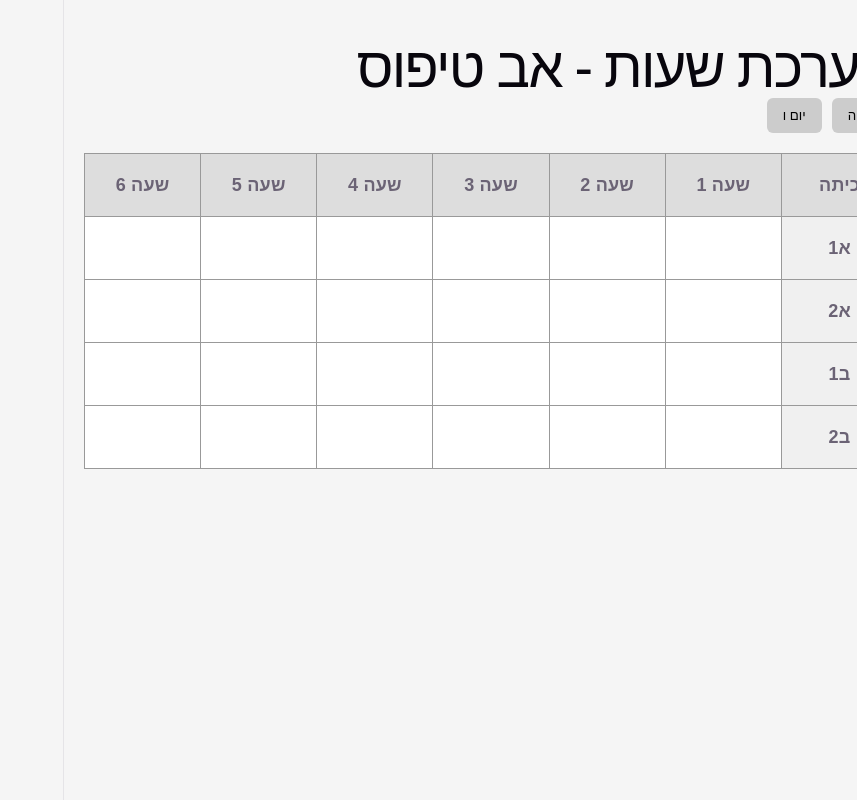
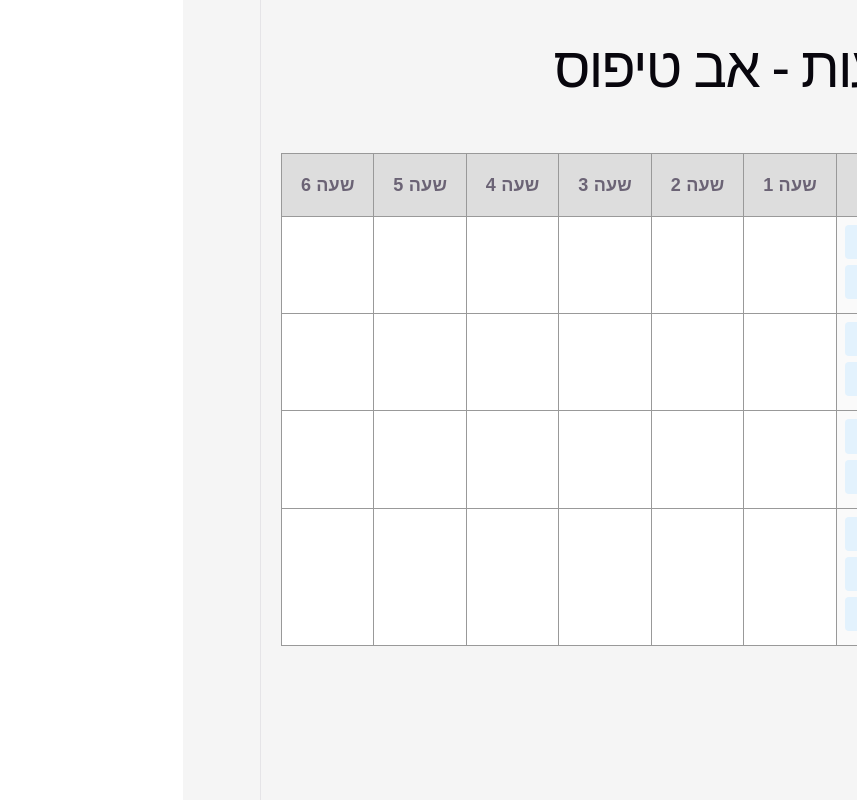
Before and after one commit to tiktik1717/timetable-app, a React (Vite) app: page / in a window 1280 px wide. Shown: the whole page, without its empty margins (423-1280 px from the left). Built offline with nearby package versions, Linux system fonts and the light colour scheme.

Commit message:
add teaching load inventory

```diff
--- a/src/App.css
+++ b/src/App.css
@@ -81,3 +81,18 @@ th {
   background: #1976d2;
   color: white;
 }
+
+.load-cell {
+  min-width: 180px;
+  background: #fafafa;
+  text-align: right;
+  padding: 8px;
+  font-size: 14px;
+}
+
+.load-item {
+  margin-bottom: 6px;
+  background: #e3f2fd;
+  padding: 4px 6px;
+  border-radius: 4px;
+}
--- a/src/App.jsx
+++ b/src/App.jsx
@@ -10,20 +10,39 @@ import {
   classes,
   hours,
   days,
+  teachingLoads,
 } from "./data/mockData";
 
 export default function App() {
   const [selectedDay, setSelectedDay] = useState("א");
+  const [schedule, setSchedule] = useState({});
 
-  const [schedule, setSchedule] = useState({});
+  function countScheduledHours(className, teacherId) {
+    let count = 0;
+
+    for (const day of days) {
+      for (const hour of hours) {
+        if (schedule[day]?.[className]?.[hour] === teacherId) {
+          count++;
+        }
+      }
+    }
+
+    return count;
+  }
+
+  function getRemainingHours(className, teacherId) {
+    const required = teachingLoads[className]?.[teacherId] || 0;
+    const scheduled = countScheduledHours(className, teacherId);
+
+    return required - scheduled;
+  }
 
   function hasConflict(currentClass, hour, teacherId) {
     for (const className of classes) {
       if (className === currentClass) continue;
 
-      if (
-        schedule[selectedDay]?.[className]?.[hour] === teacherId
-      ) {
+      if (schedule[selectedDay]?.[className]?.[hour] === teacherId) {
         return true;
       }
     }
@@ -36,19 +55,29 @@ export default function App() {
 
     if (!over) return;
 
-    const teacherId = active.id;
+    const teacherId = String(active.id);
+    const [className, hour] = over.id.split("-");
 
-    const [className, hour] = over.id.split("-");
+    const remaining = getRemainingHours(className, teacherId);
+
+    const currentTeacherInCell = schedule[selectedDay]?.[className]?.[hour];
+
+    // אם אותו מורה כבר נמצא בתא הזה, לא עושים כלום
+    if (currentTeacherInCell === teacherId) {
+      return;
+    }
+
+    if (remaining <= 0) {
+      alert("אין למורה הזה שעות שנותרו לשיבוץ בכיתה זו");
+      return;
+    }
 
     setSchedule((prev) => ({
       ...prev,
-
       [selectedDay]: {
         ...prev[selectedDay],
-
         [className]: {
           ...prev[selectedDay]?.[className],
-
           [hour]: teacherId,
         },
       },
@@ -81,10 +110,7 @@ export default function App() {
             <h2>מורים</h2>
 
             {teachers.map((teacher) => (
-              <DraggableTeacher
-                key={teacher.id}
-                teacher={teacher}
-              />
+              <DraggableTeacher key={teacher.id} teacher={teacher} />
             ))}
           </div>
 
@@ -92,7 +118,7 @@ export default function App() {
             <thead>
               <tr>
                 <th>כיתה</th>
-
+                <th>מחסן שעות</th>
                 {hours.map((hour) => (
                   <th key={hour}>שעה {hour}</th>
                 ))}
@@ -102,27 +128,39 @@ export default function App() {
             <tbody>
               {classes.map((className) => (
                 <tr key={className}>
-                  <td className="class-name">
-                    {className}
+                  <td className="class-name">{className}</td>
+
+                  <td className="load-cell">
+                    {Object.entries(teachingLoads[className] || {}).map(
+                      ([teacherId]) => {
+                        const teacher = teachers.find(
+                          (t) => t.id === teacherId
+                        );
+
+                        const remaining = getRemainingHours(
+                          className,
+                          teacherId
+                        );
+
+                        if (remaining <= 0) return null;
+
+                        return (
+                          <div key={teacherId} className="load-item">
+                            {teacher?.name} × {remaining}
+                          </div>
+                        );
+                      }
+                    )}
                   </td>
 
                   {hours.map((hour) => {
                     const teacherId =
-                      schedule[selectedDay]?.[className]?.[
-                        hour
-                      ];
+                      schedule[selectedDay]?.[className]?.[hour];
 
-                    const teacher = teachers.find(
-                      (t) => t.id === teacherId
-                    );
+                    const teacher = teachers.find((t) => t.id === teacherId);
 
                     const conflict =
-                      teacherId &&
-                      hasConflict(
-                        className,
-                        hour,
-                        teacherId
-                      );
+                      teacherId && hasConflict(className, hour, teacherId);
 
                     return (
                       <DroppableCell
--- a/src/data/mockData.js
+++ b/src/data/mockData.js
@@ -8,11 +8,27 @@ export const classes = ["א1", "א2", "ב1", "ב2"];
 
 export const hours = [1, 2, 3, 4, 5, 6];
 
-export const days = [
-  "א",
-  "ב",
-  "ג",
-  "ד",
-  "ה",
-  "ו",
-];
+export const days = ["א", "ב", "ג", "ד", "ה", "ו"];
+
+export const teachingLoads = {
+  א1: {
+    1: 3,
+    2: 2,
+  },
+
+  א2: {
+    2: 3,
+    3: 2,
+  },
+
+  ב1: {
+    1: 2,
+    3: 3,
+  },
+
+  ב2: {
+    1: 1,
+    2: 2,
+    3: 2,
+  },
+};
```
